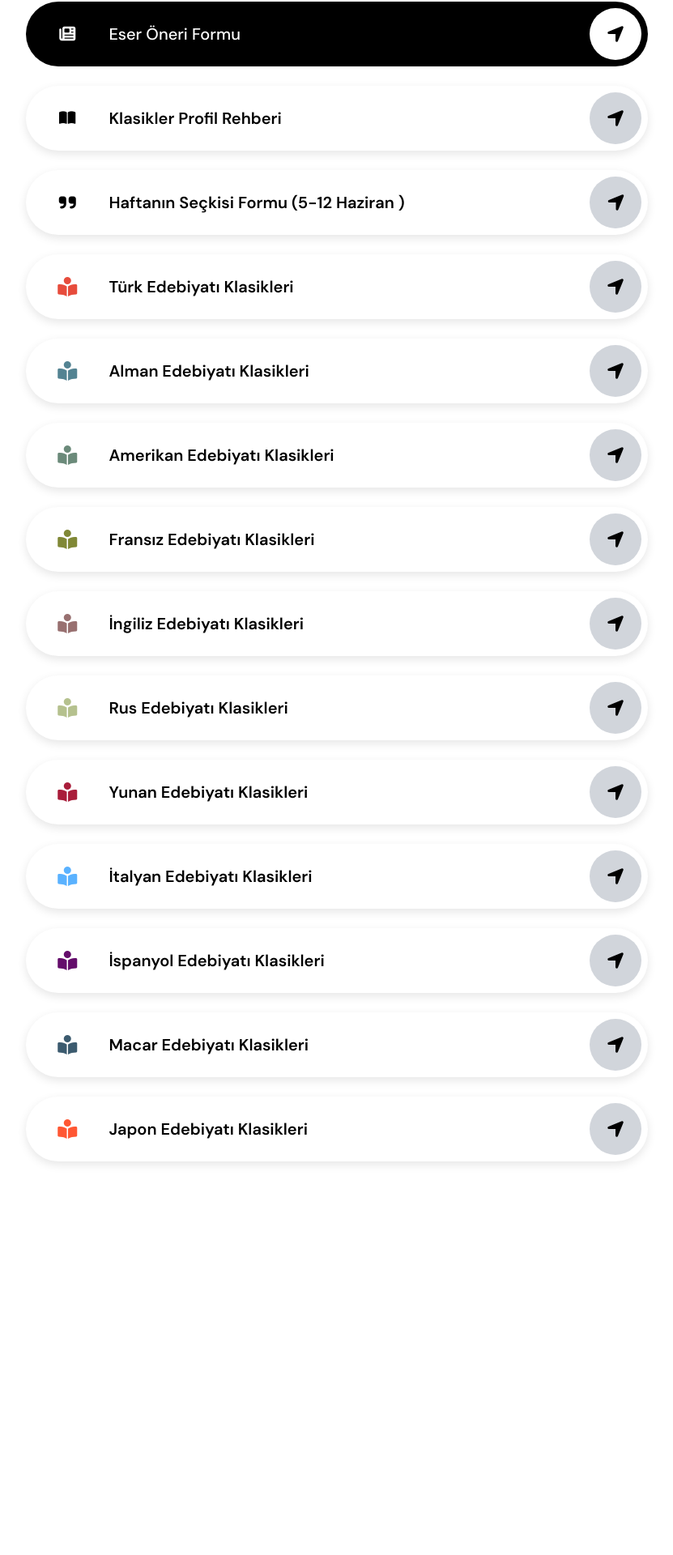
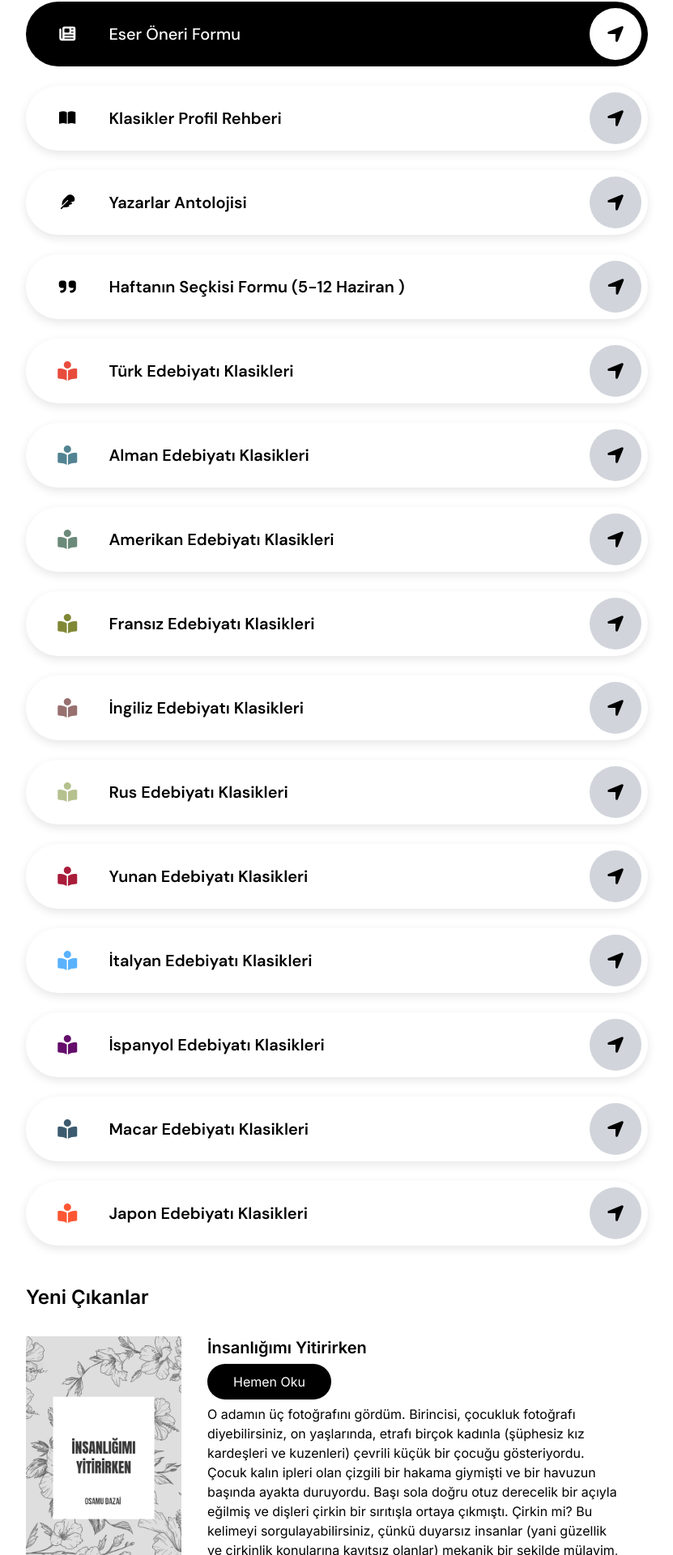
Before and after one commit to emirkrhan/link-classic, a React (Create React App) app: page / in a window 1280 px wide. Shown: the part 606-2526 px from the top of the page at 81% size, without its empty margins (224-1055 px from the left). Before the commit the page ends 2072 px from the top, so only its background shows below. Built offline with nearby package versions, Linux system fonts and the light colour scheme.

Commit message:
new section added

```diff
--- a/package.json
+++ b/package.json
@@ -3,9 +3,11 @@
   "version": "0.1.0",
   "private": true,
   "dependencies": {
+    "@tanstack/react-query": "^5.45.1",
     "@testing-library/jest-dom": "^5.17.0",
     "@testing-library/react": "^13.4.0",
     "@testing-library/user-event": "^13.5.0",
+    "axios": "^1.7.2",
     "react": "^18.3.1",
     "react-dom": "^18.3.1",
     "react-scripts": "5.0.1",
--- a/src/App.css
+++ b/src/App.css
@@ -15,3 +15,7 @@
   background: rgba(189, 189, 189, 0.63);
   border-radius: 5px;
 }
+
+.frame{
+  aspect-ratio: 16 / 25;
+}
--- a/src/App.js
+++ b/src/App.js
@@ -3,9 +3,9 @@ import Home from './pages/Home';
 
 function App() {
   return (
-   <div>
-   <Home/>
-   </div>
+    <div>
+      <Home />
+    </div>
   );
 }
 
--- a/src/index.js
+++ b/src/index.js
@@ -3,9 +3,10 @@ import ReactDOM from 'react-dom/client';
 import './index.css';
 import App from './App';
 
+
 const root = ReactDOM.createRoot(document.getElementById('root'));
 root.render(
   <React.StrictMode>
-    <App />
+      <App />
   </React.StrictMode>
 );
--- a/src/pages/Home.js
+++ b/src/pages/Home.js
@@ -24,12 +24,13 @@ function Home() {
     }
   }, [menu]);
 
+
   return (
     <div className='w-full min-h-screen h-auto overflow-y-scroll flex flex-col items-center'>
       <div className='w-full h-60 max-sm:h-44 bg-cover bg-krbanner bg-center relative'>
         <button ref={menuRef} onClick={openMenu} className='absolute w-10 h-10 top-8 right-12 max-sm:right-8 max-sm:top-6 bg-white rounded-full border-none outline-none'>
           <i class="fa-solid fa-ellipsis relative">
-            {menu ? <div  className='w-52 max-sm:w-60 h-auto bg-white absolute top-6 right-6 rounded-lg flex flex-col items-center py-2 z-50'>
+            {menu ? <div className='w-52 max-sm:w-60 h-auto bg-white absolute top-6 right-6 rounded-lg flex flex-col items-center py-2 z-50'>
               <div className='w-48 max-sm:w-56 w h-10 rounded-lg hover:bg-gray-200 font-dmsans text-sm flex items-center px-4'><a href="mailto:klasiklerwattpad@gmail.com" target="_blank" rel="noopener noreferrer">Bize mail gönder</a></div>
               <div className='w-48 max-sm:w-56 w h-10 rounded-lg hover:bg-gray-200 font-dmsans text-sm flex items-center px-4'>Bu sayfa hakkında</div>
               <div className='w-48 max-sm:w-56 w h-10 rounded-lg hover:bg-gray-200 font-dmsans text-sm flex items-center px-4'>İçeriği şikayet et</div>
@@ -52,7 +53,9 @@ function Home() {
 
       <div className='w-2/12 h-16 text-center flex items-center justify-evenly text-base text-gray-500 max-sm:w-6/12
       *:w-10 *:h-10 *:rounded-full *:bg-black *:text-white *:flex *:items-center *:justify-center'>
-        <div className='text-xl'><i class="fa-brands fa-instagram"></i></div>
+        <a href='https://www.instagram.com/wattyturk/' target="_blank" rel="noopener noreferrer">
+          <div className='text-xl'><i class="fa-brands fa-instagram"></i></div>
+        </a>
 
         <a href='https://x.com/wattpadturk?lang=en' target="_blank" rel="noopener noreferrer">
           <div className='text-lg'><i class="fa-brands fa-x-twitter"></i></div>
@@ -61,7 +64,10 @@ function Home() {
         <a href='https://open.spotify.com/user/n8edy0ftk5ge7ly5qb9co40t9?si=jpBPuROXQK2m0yR--vZqHQ' target="_blank" rel="noopener noreferrer">
           <div className='text-lg'><i class="fa-brands fa-spotify"></i></div>
         </a>
-        <div className='text-lg'><i class="fa-brands fa-tiktok"></i></div>
+
+        <a href='https://www.tiktok.com/@wattyturk' target="_blank" rel="noopener noreferrer">
+          <div className='text-lg'><i class="fa-brands fa-tiktok"></i></div>
+        </a>
       </div>
 
       <div className='w-full h-auto py-12 flex flex-col gap-10 max-sm:gap-4 items-center max-sm:py-6'>
@@ -80,13 +86,27 @@ function Home() {
           </div>
         </a>
 
-        <a className='w-3/5 h-16 max-sm:w-11/12' href='https://forms.gle/Qfkw1bpS42rSqhpS6' target="_blank" rel="noopener noreferrer">
+        <a className='w-3/5 h-16 max-sm:w-11/12' href='https://www.wattpad.com/story/240520064-profil-rehberi' target="_blank" rel="noopener noreferrer">
           <div className='w-full h-20 max-sm:h-16 rounded-full bg-white oxshadow flex items-center justify-between'>
             <div className='w-4/5 h-16 flex'>
               <div className='w-2/12 h-16 flex items-center justify-center text-lg max-sm:text-base max-sm:w-3/12'>
                 <i class="fa-solid fa-book-open"></i>
               </div>
               <div className='w-10/12 h-16 flex items-center font-dmsans font-semibold text-xl max-sm:text-sm max-sm:w-9/12'>Klasikler Profil Rehberi</div>
+            </div>
+            <div className='w-16 h-16 bg-gray-300 rounded-full mr-2 flex items-center justify-center text-2xl max-sm:w-12 max-sm:h-12 max-sm:text-lg'>
+              <i class="fa-solid fa-location-arrow"></i>
+            </div>
+          </div>
+        </a>
+
+        <a className='w-3/5 h-16 max-sm:w-11/12' href='https://www.wattpad.com/story/361776281-yazarlar-antolojisi' target="_blank" rel="noopener noreferrer">
+          <div className='w-full h-20 max-sm:h-16 rounded-full bg-white oxshadow flex items-center justify-between'>
+            <div className='w-4/5 h-16 flex'>
+              <div className='w-2/12 h-16 flex items-center justify-center text-lg max-sm:text-base max-sm:w-3/12'>
+                <i class="fa-solid fa-feather"></i>
+              </div>
+              <div className='w-10/12 h-16 flex items-center font-dmsans font-semibold text-xl max-sm:text-sm max-sm:w-9/12'>Yazarlar Antolojisi</div>
             </div>
             <div className='w-16 h-16 bg-gray-300 rounded-full mr-2 flex items-center justify-center text-2xl max-sm:w-12 max-sm:h-12 max-sm:text-lg'>
               <i class="fa-solid fa-location-arrow"></i>
@@ -263,6 +283,27 @@ function Home() {
         </a>
 
       </div>
+
+      <div className='w-full h-96 flex flex-col items-center'>
+        <div className='w-3/5 py-4 font-semibold text-2xl max-sm:w-11/12 max-sm:text-xl'>Yeni Çıkanlar</div>
+
+
+        <div className='w-3/5 max-sm:w-11/12 py-4 flex'>
+          <div className='frame bg-osamu w-1/4 max-sm:w-1/3 bg-cover'></div>
+          <div className='w-3/4 h-auto max-sm:w-2/3'>
+            <div className='w-full h-auto px-8 font-semibold text-xl max-sm:text-base'>
+              İnsanlığımı Yitirirken
+            </div>
+            <div className='w-full pt-4 pb-2 px-8'>
+              <a href="https://www.wattpad.com/story/361933106-i̇nsanlığımı-yitirirken" className='py-3 px-8 bg-black rounded-full text-white'>Hemen Oku</a>
+            </div>
+            <div className='w-full px-8 line-clamp-[9] max-sm:line-clamp-[5] max-sm:text-sm mt-2'>O adamın üç fotoğrafını gördüm. Birincisi, çocukluk fotoğrafı diyebilirsiniz, on yaşlarında, etrafı birçok kadınla (şüphesiz kız kardeşleri ve kuzenleri) çevrili küçük bir çocuğu gösteriyordu. Çocuk kalın ipleri olan çizgili bir hakama giymişti ve bir havuzun başında ayakta duruyordu. Başı sola doğru otuz derecelik bir açıyla eğilmiş ve dişleri çirkin bir sırıtışla ortaya çıkmıştı. Çirkin mi? Bu kelimeyi sorgulayabilirsiniz, çünkü duyarsız insanlar (yani güzellik ve çirkinlik konularına kayıtsız olanlar) mekanik bir şekilde mülayim, boş bir ifadeyle "Ne kadar sevimli bir çocuk!" yorumunu yapacaktır.
+              Genelde "sevimli" olarak adlandırılan şeyin bu çocuğun yüzünde, ona edilen iltifata bir nebze anlam katacak kadar mevcut olduğu doğrudur. Ancak, güzelliği neyin oluşturduğuna dair en ufak bir maruziyeti olan herhangi birinin, fotoğrafı eline tırmanan bir tırtılı kovar gibi bir kenara fırlatacağını ve derin bir tiksintiyle "Ne korkunç bir çocuk!" diye mırıldanacağını düşünüyorum.
+            </div>
+          </div>
+
+        </div>
+      </div>
     </div>
   )
 }
--- a/tailwind.config.js
+++ b/tailwind.config.js
@@ -8,6 +8,7 @@ module.exports = {
       backgroundImage: {
         'kr': "url('/kr.png')",
         'krbanner': "url('/krbanner.png')",
+        'osamu': "url('/osamu.jpg')",
       }
     },
     fontFamily: {
```
Also changed, not shown: osamu.jpg (added), 1 other file (tests, documents, lock files or other folders).
